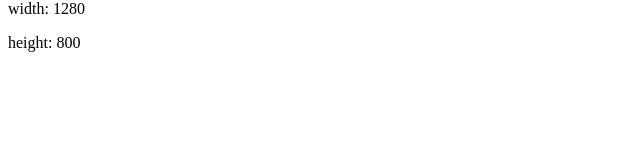
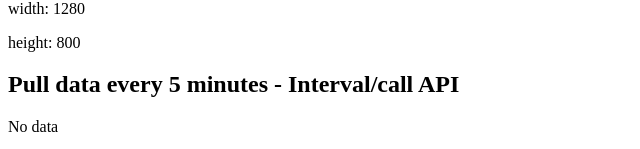
Before and after one commit to biancavlz/component-catalog, a React (Create React App) app: page / in a window 1280 px wide. Shown: the part 2868-3017 px from the top of the page, without its empty margins (0-640 px from the left). Before the commit the page ends 2936 px from the top, so only its background shows below. Built offline with nearby package versions, Linux system fonts and the light colour scheme; no server answers.

Commit message:
userEffect - Pull API evey 5 minutes (interval/API call)

```diff
--- a/src/App.js
+++ b/src/App.js
@@ -22,6 +22,7 @@ import ApiCall from "./components/hooks/useEffect/ApiCall";
 import CountTimer from "./components/hooks/useEffect/CountTimer";
 import SearchTerm from "./components/hooks/useEffect/SearchTerms";
 import ResizeWindow from "./components/hooks/useEffect/ResizeWindow";
+import PullApiCall from "./components/hooks/useEffect/PullApiCall";
 
 function App() {
   return (
@@ -146,6 +147,9 @@ function App() {
         <HeaderCard text={"Resize Window - Event listener"}>
           <ResizeWindow />
         </HeaderCard>
+        <HeaderCard text={"Pull data every 5 minutes - Interval/call API"}>
+          <PullApiCall />
+        </HeaderCard>
       </section>
     </div>
   );
--- /dev/null
+++ b/src/components/hooks/useEffect/PullApiCall.js
@@ -0,0 +1,28 @@
+import { useEffect, useState } from "react";
+
+function PullApiCall() {
+  const [data, setData] = useState(null);
+  const [error, setError] = useState(null);
+
+  useEffect(() => {
+    const interval = setInterval(() => {
+      fetch("https://jsonplaceholder.typicode.com/posts/1").then((response) =>
+        response
+          .json()
+          .then((data) => setData(data))
+          .catch((err) => setError(err)),
+      );
+    }, 5000);
+
+    return () => clearInterval(interval);
+  }, []);
+
+  return (
+    <div>
+      {error && <p>Error fetching data: {error.message}</p>}
+      {data ? <pre>{JSON.stringify(data, null, 2)}</pre> : <p>No data</p>}
+    </div>
+  );
+}
+
+export default PullApiCall;
```
